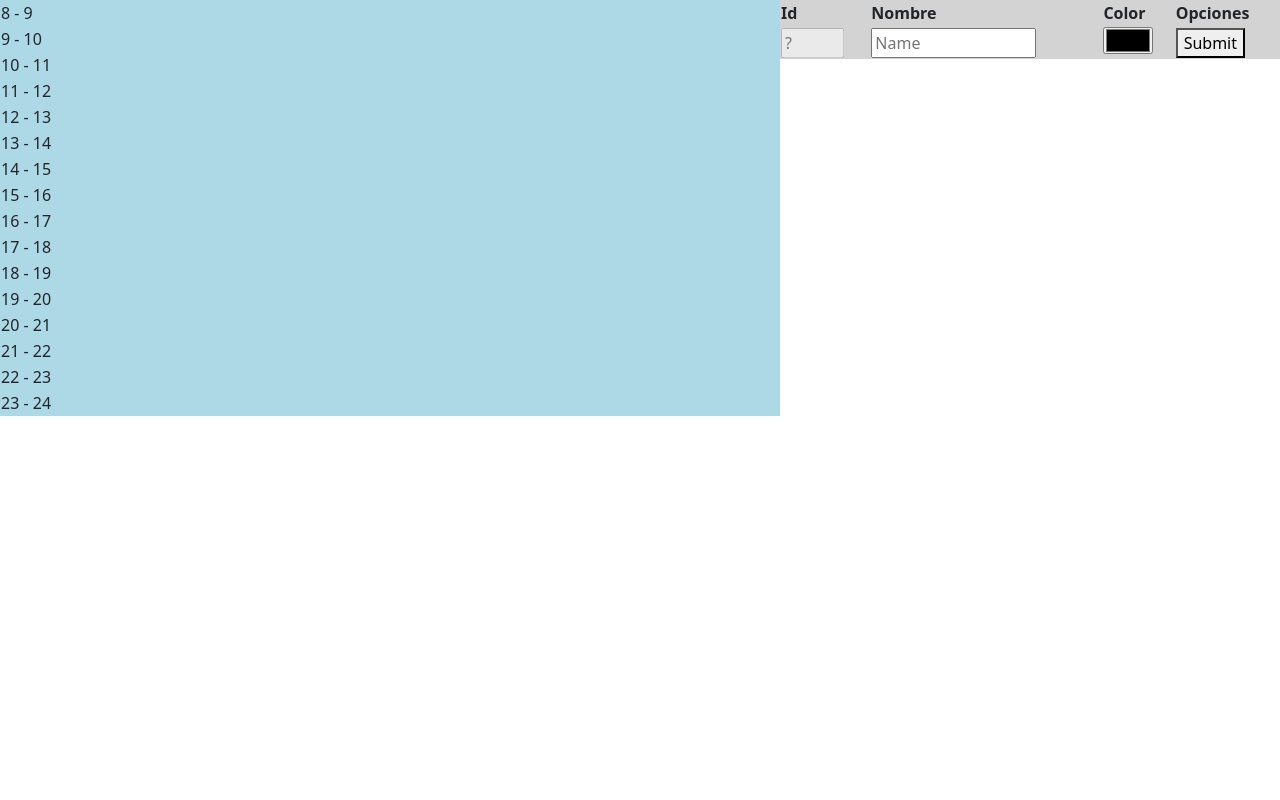
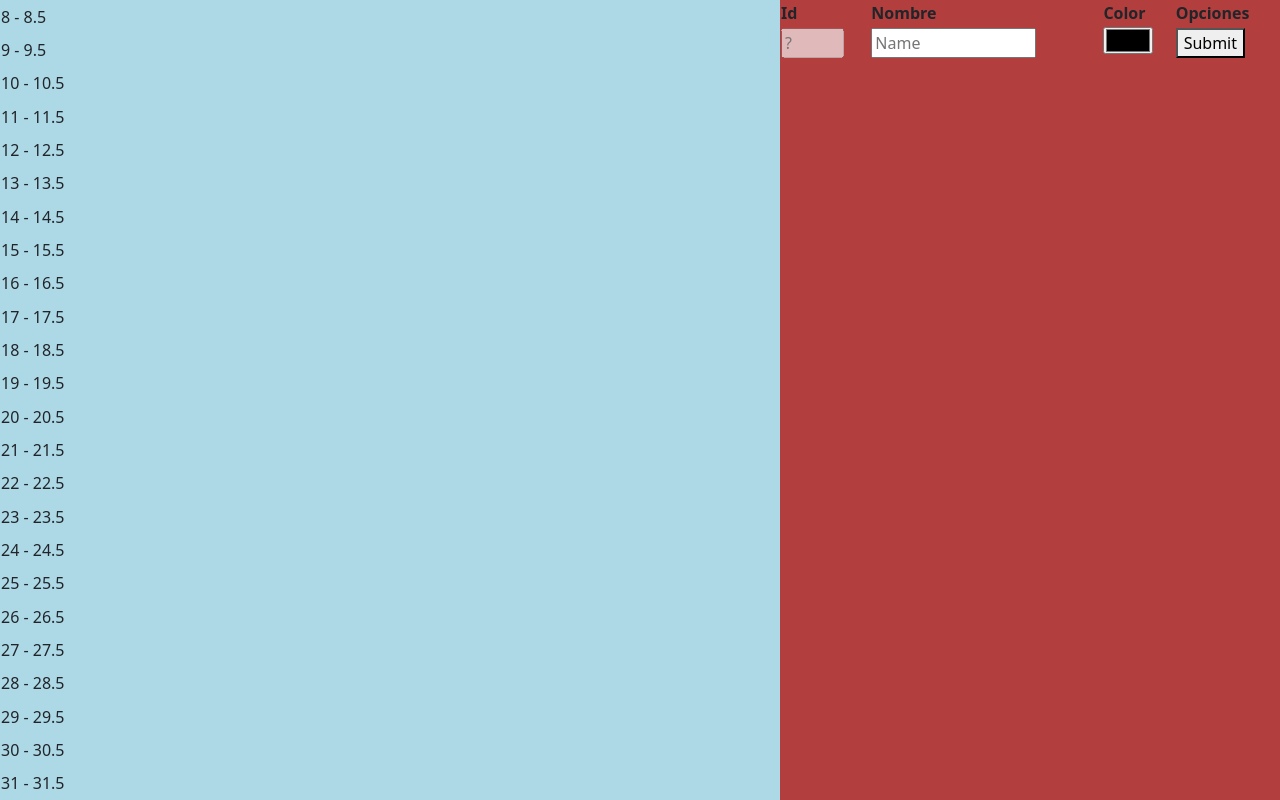
Before and after one commit to bygeze/RoutinePalAlpha, a React (Create React App) app in the folder frontend/routinepal/: page / in a window 1280 px wide. Built offline with nearby package versions, Linux system fonts and the light colour scheme.

Commit message:
Better styling, also duplicated time division for tests, remains like this for the moment.

```diff
--- a/frontend/routinepal/src/App.css
+++ b/frontend/routinepal/src/App.css
@@ -1,3 +1,12 @@
+html, body, #root, .wrapper {
+  min-height:100%;
+  height: 100%;
+}
+
+.wrapper {
+  background:blue;
+}
+
 .AppContainer {
   display: flex;
   width: 100%;
@@ -14,16 +23,34 @@
   flex: 1;
   height: 100%;
   background-color: lightblue;
+  overflow-y: scroll;
+
+  /* hide scrollbar for IE, Edge and Firefox */
+  -ms-overflow-style: none;
+  scrollbar-width: none;
 }
+
+/* remove scrollbar
+ * https://stackoverflow.com/questions/68111024/how-to-hide-scroll-bar-in-react-app-with-allowing-scrolling
+*/
+.Column2::-webkit-scrollbar {
+  display: none;
+
+}
+
+
+
 
 .Column3 {
   width: 500px;
   height: 100%;
-  background-color: lightgray;
+  background-color: rgb(179, 62, 62);
+
 }
 
 .Column3 table {
   width: 100%;
+
 }
 
 .ToggleButton {
@@ -37,3 +64,14 @@
   font-size: 16px;
   cursor: pointer;
 }
+
+.WeekTable {
+  width: 100%;
+  max-height: 100%;
+  min-height: 100%;
+}
+
+
+.WeekTable td > div {
+  min-height: 30px;
+}
--- a/frontend/routinepal/src/App.js
+++ b/frontend/routinepal/src/App.js
@@ -46,6 +46,7 @@ function App() {
   }, []);
 
   return (
+  <div className="wrapper">
     <div className="AppContainer">
 
       <div className="Column2">
@@ -57,6 +58,8 @@ function App() {
         </TasksTable>
       </div>
     </div>
+  </div>
+
 
   );
 }
--- a/frontend/routinepal/src/tasks/TasksTable.js
+++ b/frontend/routinepal/src/tasks/TasksTable.js
@@ -5,7 +5,7 @@ import TaskTableRow from './TaskTableRow'
 const TasksTable = ({tasks, addTask, updateTask, deleteTask}) => {
 
     return (
-        <table>
+        <table className="TaskTable">
             <thead>
                 <tr>
                 <th>Id</th>
--- a/frontend/routinepal/src/weekvisualizer/WeekTable.js
+++ b/frontend/routinepal/src/weekvisualizer/WeekTable.js
@@ -8,14 +8,14 @@ import React, { useState } from 'react';
 const WeekTable = (props) => {
     const startTime = 8;
     const endTime = 24;
-    const timeDivision = 1;
+    const timeDivision = 0.5;
 
     const [matrix, setMatrix] = useState(createMatrix());
 
     // this function is temporary, matrix creation should run on server side.
     function createMatrix() {
         const defaultValue = 43;
-        const rows = (endTime - startTime) * timeDivision;
+        const rows = (endTime - startTime) * (timeDivision+1);
         const cols = 7;
 
         var matrix = [];
@@ -54,7 +54,7 @@ const WeekTable = (props) => {
     // we also handle a drop, cause task must be dragged to the view.
 
     return (
-        <table>
+        <table className="WeekTable">
             <tbody>
                 {matrix.map((row, i) => (
                     <tr key={i}>
```
